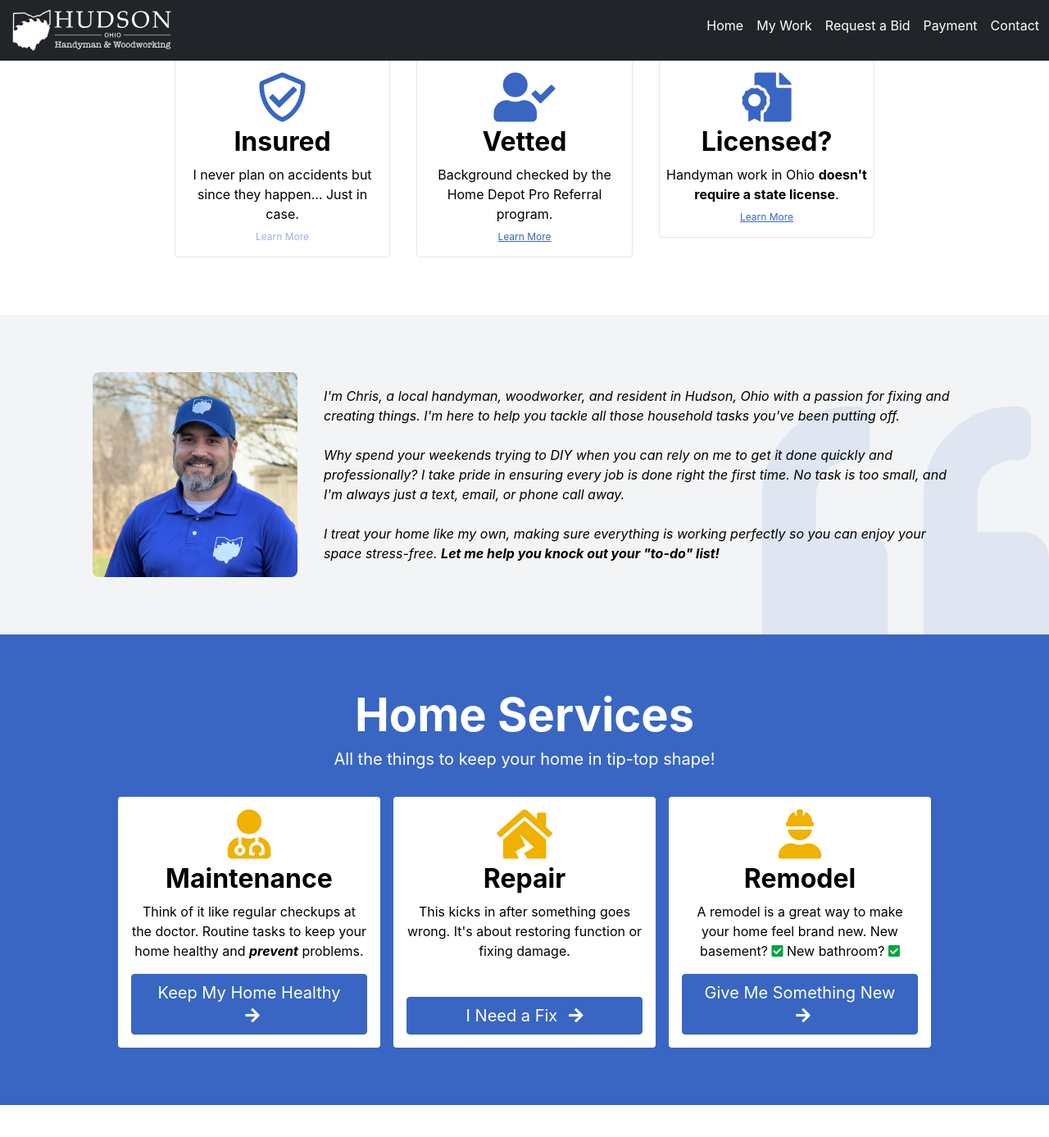
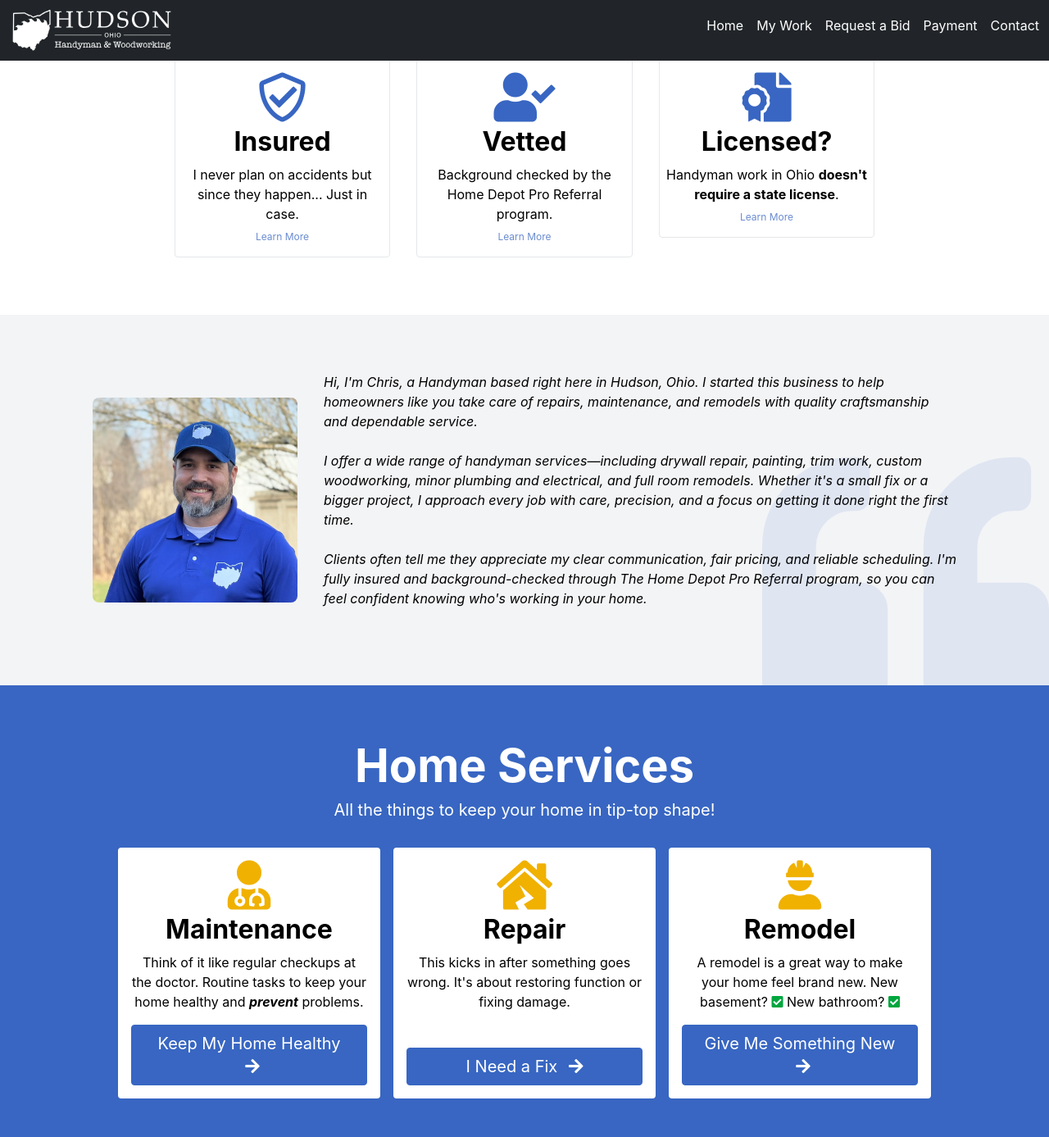
Before and after one commit to ChrisHonniball/hudson-ohio-handyman-and-renovations, a Jekyll site: the page built from index.html, in a window 1280 px wide and 1400 px high, scrolled down 347 px. Shown: the top 1387 px of the window at 82% size. Built offline with Jekyll 4.4.1, drawn with Linux system fonts in a browser that asks for light colours; the list of posts is cut into pages by our own code.

Commit message:
content updates

```diff
--- a/_services/3-home-remodel.html
+++ b/_services/3-home-remodel.html
@@ -25,7 +25,9 @@ disable_header: true
 
       <div class="w-full md:w-1/3 text-center">
         <h3 class="pb-2">Interior Renovations</h3>
-        <p class="pt-0">New flooring, drywall, painting, lighting, and everything in between.</p>
+        <p class="pt-0">
+          New flooring, drywall, painting, lighting, and even completely changing the layout of your home.
+        </p>
       </div>
 
       <div class="w-full md:w-1/3 text-center">
--- a/index.html
+++ b/index.html
@@ -20,7 +20,7 @@ layout: default
         <p class="lead pt-1 pb-0">
           I never plan on accidents but since they happen... Just in case.
         </p>
-        <div class="text-xs text-brand-blue/50 pt-2 pb-0"><a href="https://proreferral.homedepot.com/public-profile/884118/credentials" target="_blank">Learn More</a></div>
+        <div class="text-xs text-brand-blue/75 pt-2 pb-0"><a href="https://portal.nextinsurance.com/public/certificates/live-certificate/d5b64998ebb0cbfed6322c8e3e5a21aa" target="_blank">Learn More</a></div>
       </div>
 
       <div class="w-full md:w-1/4 text-center border border-gray-200 px-2 py-4 rounded">
@@ -29,7 +29,7 @@ layout: default
         <p class="lead pt-1 pb-0">
           Background checked by the Home Depot Pro Referral program.
         </p>
-        <p class="text-xs text-brand-blue/50 pt-2 pb-0"><a href="https://proreferral.homedepot.com/public-profile/884118/credentials" target="_blank">Learn More</a></p>
+        <div class="text-xs text-brand-blue/75 pt-2 pb-0"><a href="https://proreferral.homedepot.com/public-profile/884118/credentials" target="_blank">Learn More</a></div>
       </div>
 
       <div class="w-full md:w-1/4 text-center border border-gray-200 px-2 py-4 rounded">
@@ -38,7 +38,7 @@ layout: default
         <p class="lead pt-1 pb-0">
           Handyman work in Ohio <strong>doesn't require a state license</strong>.
         </p>
-        <p class="text-xs text-brand-blue/50 pt-2 pb-0"><a href="https://www.nextinsurance.com/blog/ohio-handyman-license-and-insurance-requirements" target="_blank">Learn More</a></p>
+        <div class="text-xs text-brand-blue/75 pt-2 pb-0"><a href="https://www.nextinsurance.com/blog/ohio-handyman-license-and-insurance-requirements" target="_blank">Learn More</a></div>
       </div>
     </div>
   </div>
@@ -52,17 +52,11 @@ layout: default
       <img class="w-full sm:w-1/3 max-w-[200px] sm:max-w-[250px] rounded-lg mx-auto" src="/assets/images/chris-honniball.jpg" />
 
       <div class="italic">
-        <p>
-          I'm Chris, a local handyman, woodworker, and resident in Hudson, Ohio with a passion for fixing and creating things. I'm here to help you tackle all those household tasks you've been putting off.
-        </p>
-        <p>
-          Why spend your weekends trying to DIY when you can rely on me to get
-          it done quickly and professionally? I take pride in ensuring every job is done right the first time. No task is too small, and I'm always just a text, email, or phone call away.
-        </p>
+        <p>Hi, I'm Chris, a Handyman based right here in Hudson, Ohio. I started this business to help homeowners like you take care of repairs, maintenance, and remodels with quality craftsmanship and dependable service.</p>
 
-        <p>
-          I treat your home like my own, making sure everything is working
-          perfectly so you can enjoy your space stress-free. <strong>Let me help you knock out your "to-do" list!</strong>
+        <p>I offer a wide range of handyman services&mdash;including drywall repair, painting, trim work, custom woodworking, minor plumbing and electrical, and full room remodels. Whether it's a small fix or a bigger project, I approach every job with care, precision, and a focus on getting it done right the first time.</p>
+
+        <p>Clients often tell me they appreciate my clear communication, fair pricing, and reliable scheduling. I'm fully insured and background-checked through The Home Depot Pro Referral program, so you can feel confident knowing who's working in your home.</p>
         </p>
       </div>
     </div>
```
Also changed, not shown: assets/tailwind.css.
